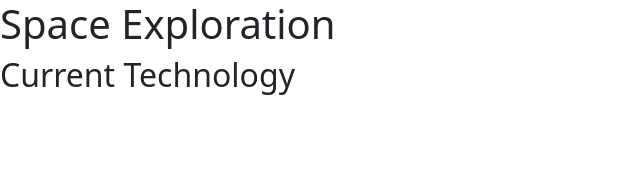
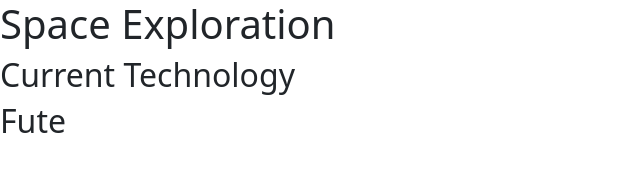
Before and after one commit to LeandroM7764/sep10-freedom-project, a plain HTML site: page index.html in a window 1280 px wide. Shown: the whole page, without its empty margins (0-640 px from the left). Drawn offline with nearby package versions, Linux system fonts and the light colour scheme.

Commit message:
Thu, May 16, 2024, 11:42 AM -04:00

```diff
--- a/index.html
+++ b/index.html
@@ -20,6 +20,8 @@
 
 <h2>Current Technology</h2>
 
+<h2>Fute </h2>
+
 
 
         <script src="https://cdn.jsdelivr.net/npm/bootstrap@5.3.0-alpha1/dist/js/bootstrap.bundle.min.js"></script>
```
